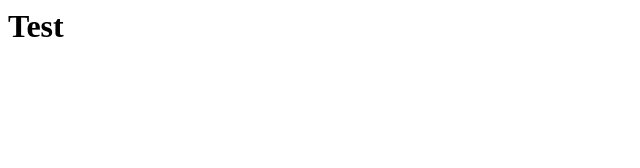
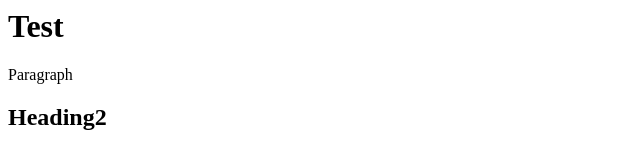
Before and after one commit to merilda1/elvira2, a plain HTML site: page index.html in a window 1280 px wide. Shown: the whole page, without its empty margins (0-640 px from the left). Drawn offline with Linux system fonts and the light colour scheme.

Commit message:
Update index.html

```diff
--- a/index.html
+++ b/index.html
@@ -6,5 +6,7 @@ Test
 </head>
 <body>
 <h1> Test </h1>
+  <p> Paragraph </p>
+  <h2> Heading2 </h2>
 </body>
 </html>
```
